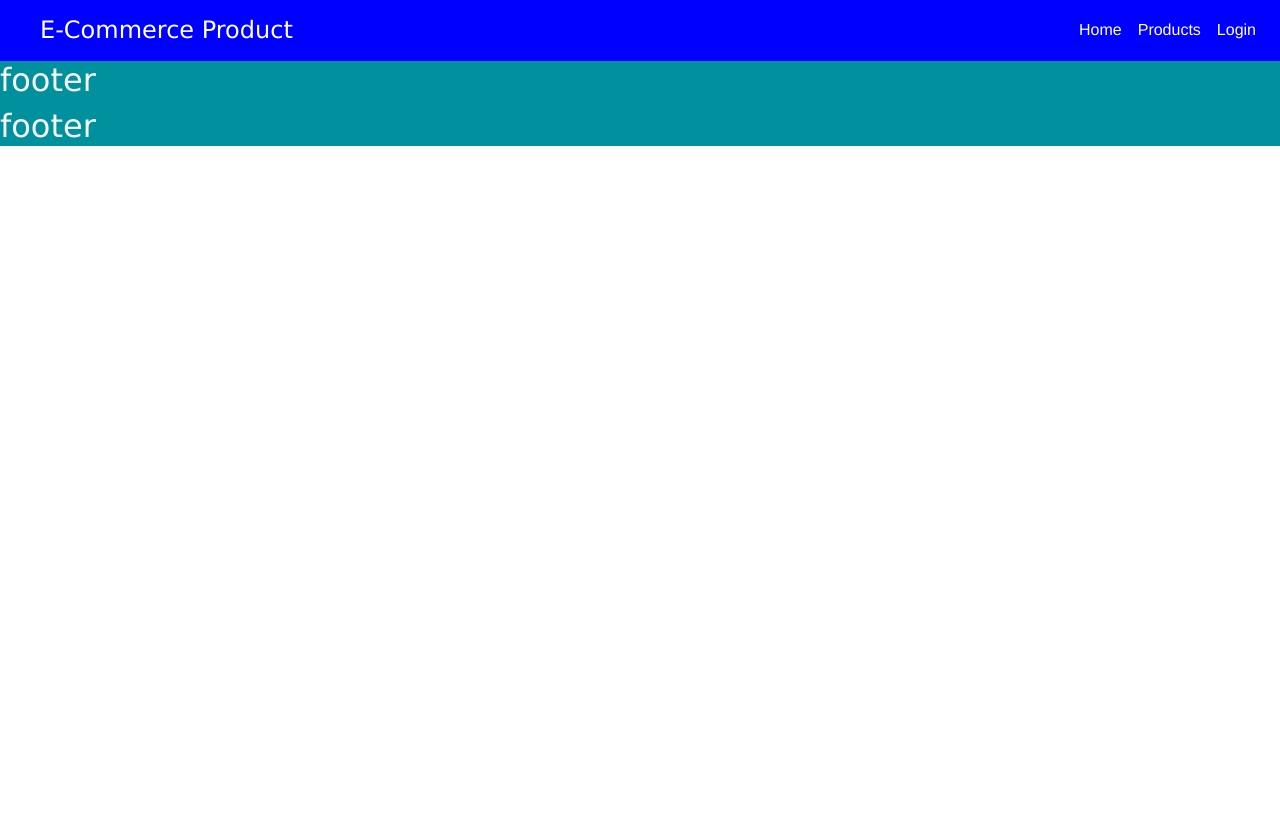
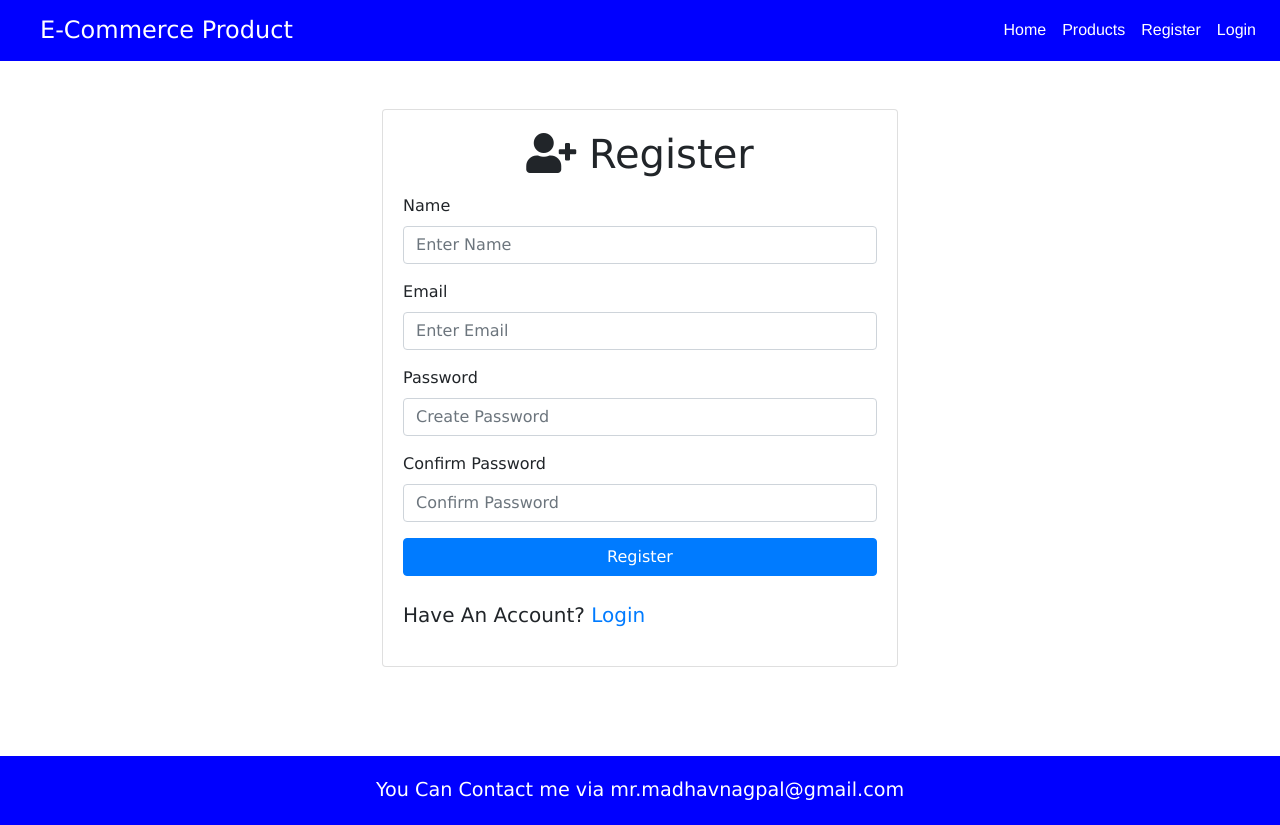
Before and after one commit to madhavnagpal/ecommerce-project, a React (Create React App) app in the folder client/: page /register in a window 1280 px wide. Before the commit the page ends 800 px from the top, so only its background shows below. Built offline with nearby package versions, Linux system fonts and the light colour scheme; no server answers.

Commit message:
built register login components
Signed-off-by: Madhav Nagpal <mr.madhavnagpal@gmail.com>

```diff
--- a/client/public/index.html
+++ b/client/public/index.html
@@ -13,6 +13,10 @@
     <script defer src="/lib/jquery.js"></script>
     <script defer src="/lib/popper.js"></script>
     <script defer src="/lib/bootstrap.js"></script>
+    <link
+      rel="stylesheet"
+      href="https://pro.fontawesome.com/releases/v5.10.0/css/all.css"
+    />
   </head>
   <body>
     <noscript>You need to enable JavaScript to run this app.</noscript>
--- a/client/src/App.css
+++ b/client/src/App.css
@@ -2,4 +2,28 @@
   font-family: "Lucida Sans", "Lucida Sans Regular", "Lucida Grande",
     "Lucida Sans Unicode", Geneva, Verdana, sans-serif;
   box-sizing: border-box;
+  padding: 0;
+  margin: 0;
 }
+body {
+}
+
+.bigBox {
+  position: relative;
+  min-height: 100vh;
+}
+.smallBox {
+  margin: 0;
+  padding-bottom: 100px;
+}
+
+.footer {
+  color: white;
+  background-color: blue;
+  width: 100%;
+  position: absolute;
+  bottom: -10px;
+  text-align: center;
+  font-size: 1.2rem;
+  padding: 20px;
+}
--- a/client/src/App.js
+++ b/client/src/App.js
@@ -7,11 +7,15 @@ import MyNavbar from "./components/MyNavbar";
 import Products from "./components/products/Products";
 import Login from "./components/login/Login";
 import Home from "./components/home/Home";
-import Footer from "./components/Footer";
+import Register from "./components/login/Register";
+import Logout from "./components/login/Logout";
 
 export default function App() {
   const [products, setProducts] = useState([]);
-  const [isLoggedIn, setLoginStatus] = useState(false);
+  const [loggedInStatus, setLoginStatus] = useState({
+    isLoggedIn: false,
+    name: "Guest",
+  });
 
   useEffect(() => {
     axios.get("/api/products").then((res) => {
@@ -20,8 +24,10 @@ export default function App() {
   }, []);
 
   return (
+    <div className="bigBox">
+      <div className="smallBox">
         <Router>
-      <MyNavbar />
+          <MyNavbar loggedInStatus={loggedInStatus} />
           <Switch>
             <Route exact path="/">
               <Home />
@@ -29,11 +35,21 @@ export default function App() {
             <Route path="/products">
               <Products products={products} />
             </Route>
+            <Route path="/register">
+              <Register />
+            </Route>
+            <Route path="/logout">
+              <Logout />
+            </Route>
             <Route path="/login">
               <Login />
             </Route>
           </Switch>
-      <Footer />
         </Router>
+      </div>
+      <div className="footer">
+        You Can Contact me via mr.madhavnagpal@gmail.com
+      </div>
+    </div>
   );
 }
--- a/client/src/components/Footer.js
+++ /dev/null
@@ -1,17 +0,0 @@
-import React, { Component } from "react";
-
-export class Footer extends Component {
-  render() {
-    return (
-      <div className="text-light" style={gradStyle}>
-        <h2>footer</h2>
-        <h2>footer</h2>
-      </div>
-    );
-  }
-}
-const gradStyle = {
-  color: "white",
-  backgroundColor: "#00909e",
-};
-export default Footer;
--- a/client/src/components/MyNavbar.js
+++ b/client/src/components/MyNavbar.js
@@ -1,8 +1,9 @@
 import React from "react";
 import { Link } from "react-router-dom";
 import styled from "styled-components";
+import Conditional from "./login/Conditional";
 
-export default function MyNavbar() {
+export default function MyNavbar({ loggedInStatus }) {
   return (
     <nav className="navbar navbar-expand-lg navbar-dark" style={gradStyle}>
       <h4 className="my-2 ml-4">E-Commerce Product</h4>
@@ -25,9 +26,7 @@ export default function MyNavbar() {
           <li className="nav-item">
             <StyledLink to="/products">Products</StyledLink>
           </li>
-          <li className="nav-item">
-            <StyledLink to="/login">Login</StyledLink>
-          </li>
+          <Conditional loggedInStatus={loggedInStatus} />
         </ul>
       </div>
     </nav>
--- a/client/src/components/home/Home.js
+++ b/client/src/components/home/Home.js
@@ -7,18 +7,6 @@ export class Home extends Component {
       <div>
         <Showcase />
         <Timeline />
-        <h2>home</h2>
-        <h2>home</h2>
-        <h2>home</h2>
-        <h2>home</h2>
-        <h2>home</h2>
-        <h2>home</h2>
-        <h2>home</h2>
-        <h2>home</h2>
-        <h2>home</h2>
-        <h2>home</h2>
-        <h2>home</h2>
-        <h2>home</h2>
       </div>
     );
   }
--- /dev/null
+++ b/client/src/components/login/Conditional.js
@@ -0,0 +1,40 @@
+import React from "react";
+import styled from "styled-components";
+import { Link } from "react-router-dom";
+
+export default function Conditional({ loggedInStatus }) {
+  if (loggedInStatus.isLoggedIn) {
+    return (
+      <li className="nav-item">
+        <StyledLink to="/logout">Logout</StyledLink>
+      </li>
+    );
+  } else {
+    return (
+      <>
+        <li className="nav-item">
+          <StyledLink to="/register">Register</StyledLink>
+        </li>
+        <li className="nav-item">
+          <StyledLink to="/login">Login</StyledLink>
+        </li>
+      </>
+    );
+  }
+}
+
+const StyledLink = styled(Link)`
+  color: white;
+  display: block;
+  margin: 0.5em 0.5em;
+  font-family: Helvetica, Arial, sans-serif;
+  opacity: 1;
+
+  &:hover {
+    text-decoration: none;
+    color: rgba(255, 255, 255, 0.6);
+  }
+  &:active {
+    color: #c10;
+  }
+`;
--- a/client/src/components/login/Login.js
+++ b/client/src/components/login/Login.js
@@ -1,14 +1,49 @@
-import React, { Component } from "react";
+import React, { useState, useRef } from "react";
 
-export class Login extends Component {
-  render() {
-    return (
-      <div>
-        <h2>login</h2>
-        <h2>login</h2>
+export default function Login() {
+  const emailRef = useRef();
+  const passwordRef = useRef();
+
+  function handleLogin(e) {
+    e.preventDefault();
+    console.log("hey");
+  }
+
+  return (
+    <div className="row mt-5">
+      <div className="col-md-5 m-auto">
+        <div className="card card-body">
+          <h1 className="text-center mb-3">
+            <i className="fas fa-sign-in-alt"></i> Login
+          </h1>
+          <form>
+            <div className="form-group">
+              <label>Email</label>
+              <input
+                type="email"
+                ref={emailRef}
+                className="form-control"
+                placeholder="Enter Email"
+              />
+            </div>
+            <div className="form-group">
+              <label>Password</label>
+              <input
+                type="password"
+                ref={passwordRef}
+                className="form-control"
+                placeholder="Enter Password"
+              />
+            </div>
+            <button onClick={handleLogin} className="btn btn-primary btn-block">
+              Login
+            </button>
+          </form>
+          <p className="lead mt-4">
+            No Account? <a href="/register">Register</a>
+          </p>
+        </div>
       </div>
-    );
-  }
+    </div>
+  );
 }
-
-export default Login;
--- a/client/src/components/login/Logout.js
+++ b/client/src/components/login/Logout.js
@@ -0,0 +1,13 @@
+import React from "react";
+
+export default function Logout() {
+  return (
+    <div className="container my-5">
+      <div className="row">
+        <div className="col-md-6 mx-auto border rounded">
+          <h1>he</h1>
+        </div>
+      </div>
+    </div>
+  );
+}
--- a/client/src/components/login/Register.js
+++ b/client/src/components/login/Register.js
@@ -1,5 +1,72 @@
-import React from "react";
+import React, { useState, useRef } from "react";
 
 export default function Register() {
-  return <div></div>;
+  const usernameRef = useRef();
+  const emailRef = useRef();
+  const passwordRef = useRef();
+  const password2Ref = useRef();
+
+  function handelRegistration(e) {
+    e.preventDefault();
+    console.log(usernameRef.current.value);
+  }
+
+  return (
+    <div className="row my-5">
+      <div className="col-md-5 m-auto">
+        <div className="card card-body">
+          <h1 className="text-center mb-3">
+            <i className="fas fa-user-plus"></i> Register
+          </h1>
+          <form>
+            <div className="form-group">
+              <label>Name</label>
+              <input
+                type="name"
+                ref={usernameRef}
+                className="form-control"
+                placeholder="Enter Name"
+              />
+            </div>
+            <div className="form-group">
+              <label>Email</label>
+              <input
+                type="email"
+                ref={emailRef}
+                className="form-control"
+                placeholder="Enter Email"
+              />
+            </div>
+            <div className="form-group">
+              <label>Password</label>
+              <input
+                type="password"
+                ref={passwordRef}
+                className="form-control"
+                placeholder="Create Password"
+              />
+            </div>
+            <div className="form-group">
+              <label>Confirm Password</label>
+              <input
+                type="password"
+                ref={password2Ref}
+                className="form-control"
+                placeholder="Confirm Password"
+              />
+            </div>
+            <button
+              onClick={handelRegistration}
+              className="btn btn-primary btn-block"
+            >
+              Register
+            </button>
+          </form>
+          <p className="lead mt-4">
+            Have An Account? <a href="/login">Login</a>
+          </p>
+        </div>
+      </div>
+    </div>
+  );
 }
--- a/client/src/components/products/ProductItem.js
+++ b/client/src/components/products/ProductItem.js
@@ -4,7 +4,7 @@ export default function ProductItem({ product }) {
   return (
     <div className="col-md-4 text-center p-2 border rounded my-3">
       <div className="">
-        <img src={product.avatar} width="200" height="300" alt="product " />
+        <img src={product.avatar} width="150" height="220" alt="product " />
         <p className="text-wrap text-capitalize font-weight-bold mt-3">
           {product.name}
         </p>
```
Lines whose indentation alone changed are shown as unchanged.
